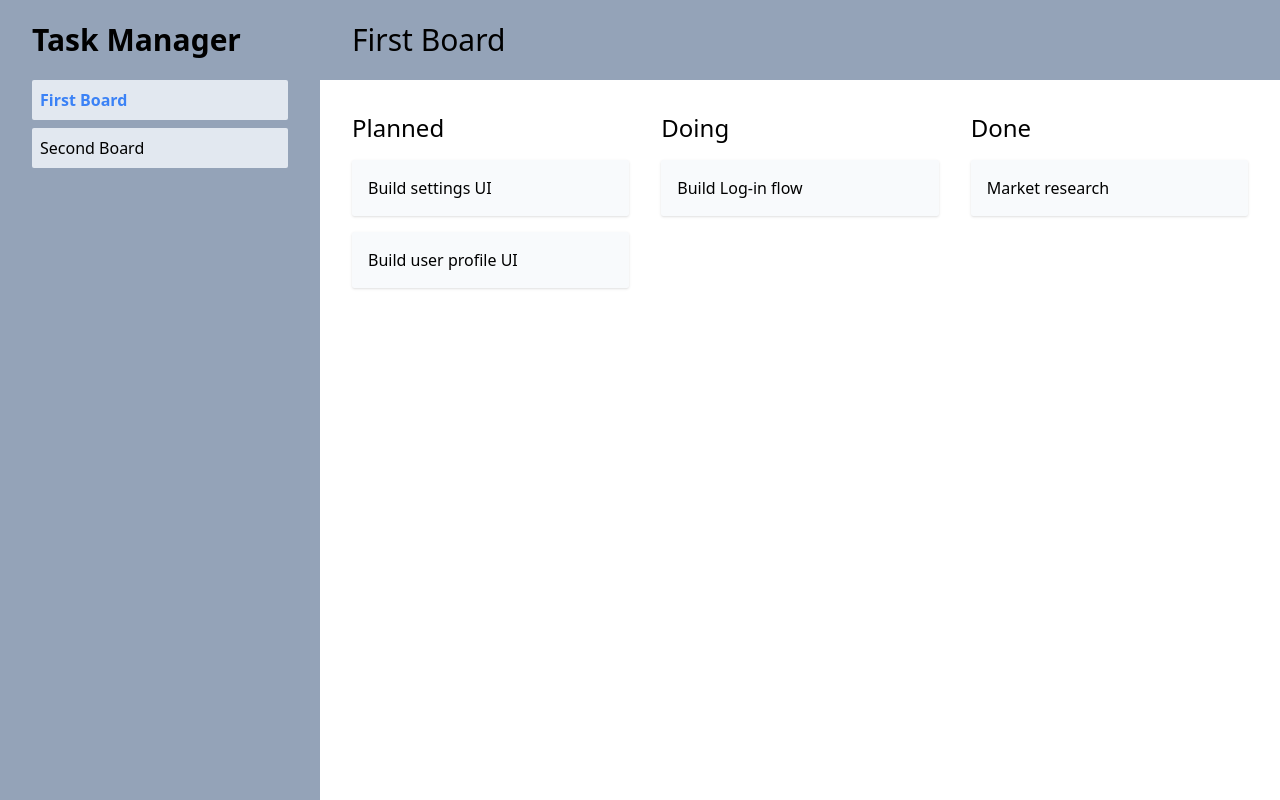
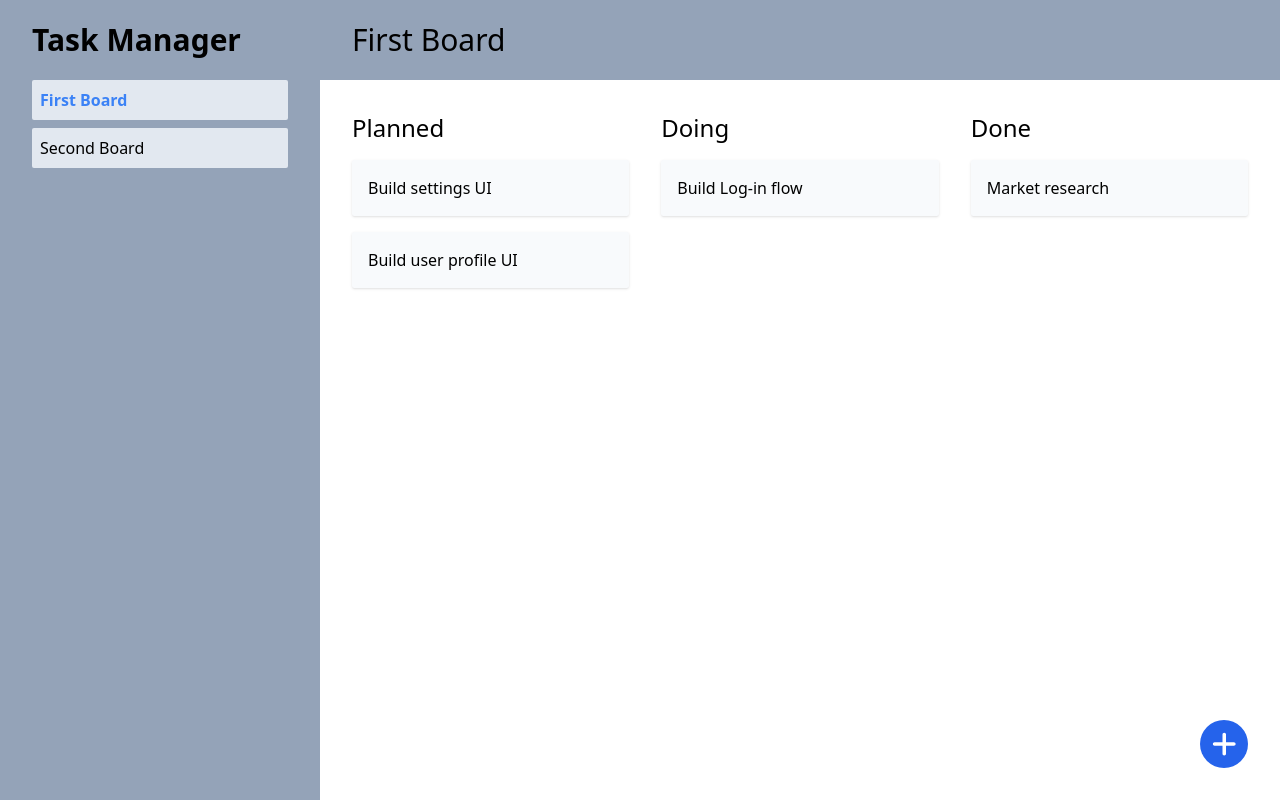
Before and after one commit to simoneclr/task-management-board, a React (Create React App) app: page / in a window 1280 px wide. Built offline with nearby package versions, Linux system fonts and the light colour scheme.

Commit message:
Add Button to add new task

```diff
--- a/src/views/boards/TaskBoard.tsx
+++ b/src/views/boards/TaskBoard.tsx
@@ -11,6 +11,7 @@ import {
 } from "../../store/tasks/tasksSlice";
 
 import TasksColumn from "../tasks/TasksColumn";
+import AddTaskButton from "../tasks/AddTaskButton";
 
 interface TaskBoardProps {
 	boardId: EntityId;
@@ -24,7 +25,7 @@ function TaskBoard({boardId}: TaskBoardProps) {
 	const doneTasksIds = useSelector((state: RootState) => selectDoneTasksIdsByBoardIds(state, boardId))
 
 	return (
-		<div className="grid grid-cols-3 gap-8 p-8">
+		<div className="relative grid grid-cols-3 gap-8 p-8">
 			{/* Planned column */}
 			<TasksColumn name={TaskStatus.PLANNED} tasksIds={plannedTasksIds}/>
 
@@ -33,6 +34,8 @@ function TaskBoard({boardId}: TaskBoardProps) {
 
 			{/* Done column */}
 			<TasksColumn name={TaskStatus.DONE} tasksIds={doneTasksIds}/>
+
+			<AddTaskButton clickHandler={(e) => {}}/>
 		</div>
 	)
 }
--- /dev/null
+++ b/src/views/tasks/AddTaskButton.tsx
@@ -0,0 +1,25 @@
+import { SyntheticEvent } from "react"
+
+import {ReactComponent as IconPlus} from "../../assets/svgs/plus-solid.svg"
+
+interface AddTaskButtonProps {
+	clickHandler: (e?: SyntheticEvent) => void
+}
+
+function AddTaskButton({clickHandler}: AddTaskButtonProps) {
+	return (
+		<button onClick={clickHandler}
+			className="group fixed bottom-8 right-8 flex items-center justify-center h-12 overflow-hidden
+				bg-blue-600 active:bg-blue-700 text-white font-bold rounded-full">
+			<span className="block w-12">
+				<IconPlus className="fill-current h-7 mx-auto"/>
+			</span>
+
+			<span className="text-left w-0 whitespace-nowrap group-hover:w-32	transition-all duration-300">
+				Add New Task
+			</span>
+		</button>
+	)
+}
+
+export default AddTaskButton
```
Also changed, not shown: src/assets/svgs/plus-solid.svg (added).
